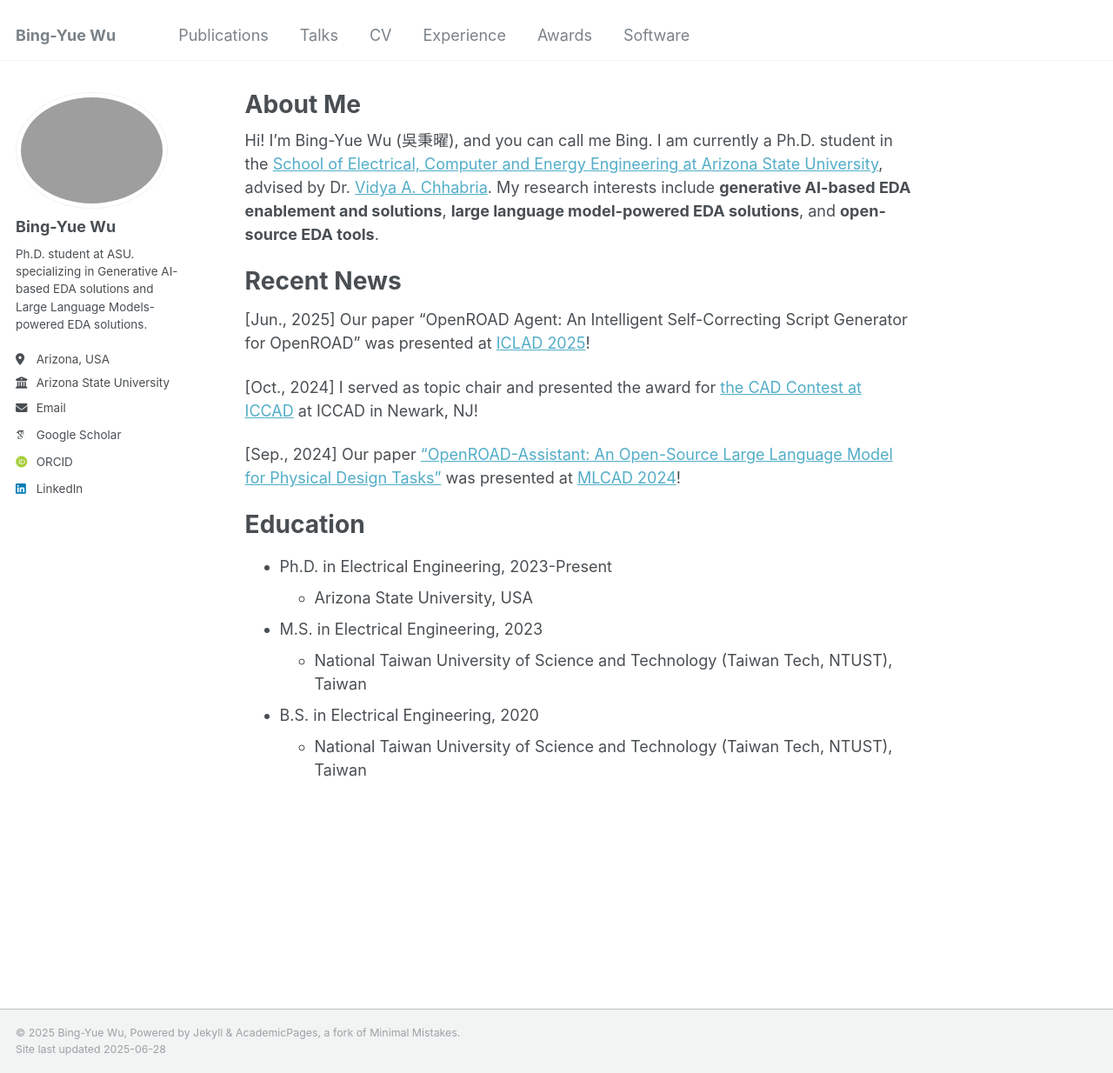
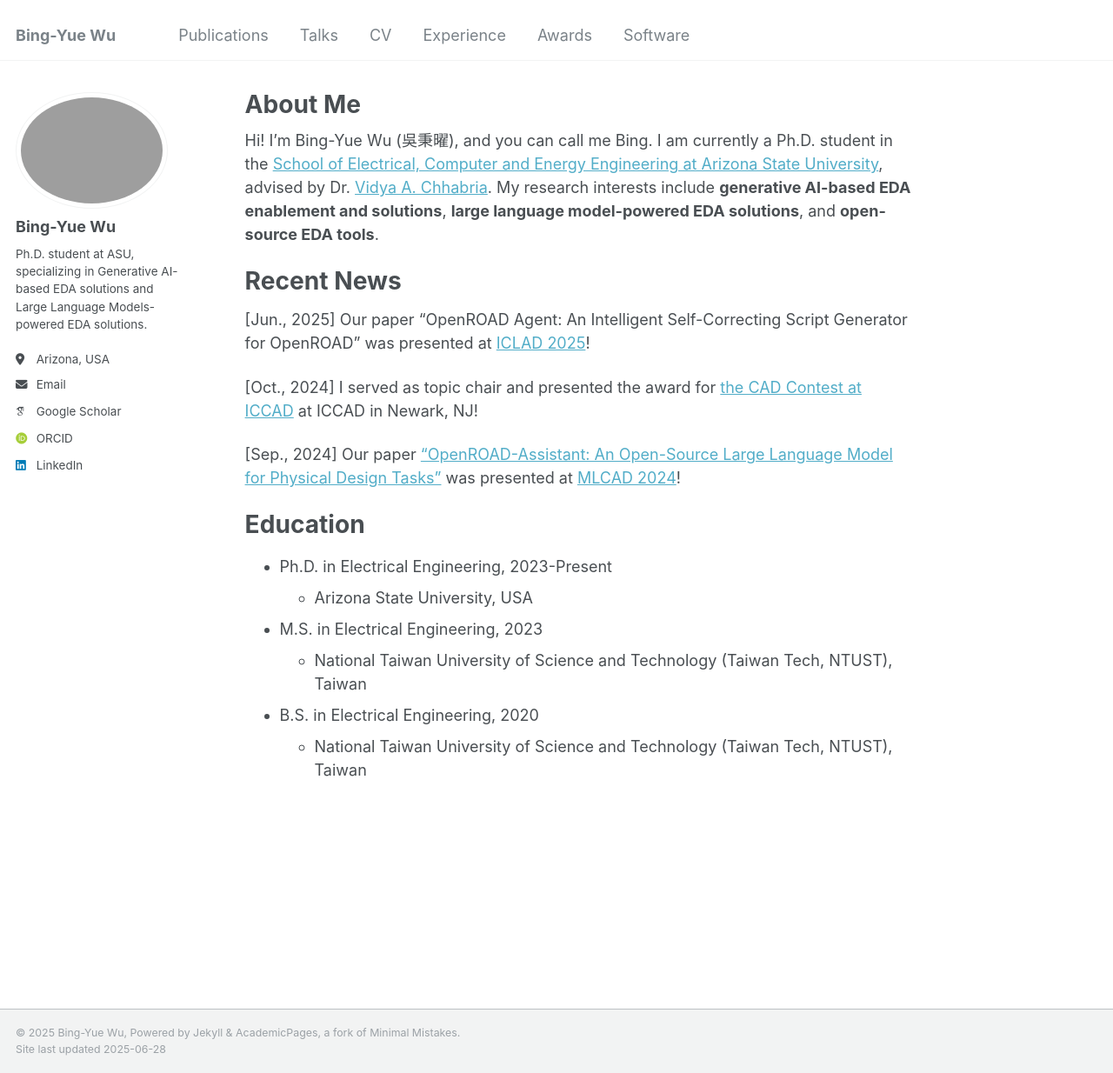
Before and after one commit to bingyuew/bingyuew.github.io, a Jekyll site: the page built from _pages/about.md, in a window 1280 px wide and 1234 px high. Shown: the whole window at 87% size. Built offline with Jekyll 4.4.1, drawn with Linux system fonts in a browser that asks for light colours; some web fonts are replaced.

Commit message:
update about
Signed-off-by: 吳秉曜 <wubingyao@MacBook-bro.local>

```diff
--- a/_config.yml
+++ b/_config.yml
@@ -24,9 +24,9 @@ author:
   avatar           : "profile.png"
   name             : "Bing-Yue Wu"
   pronouns         : # example: "she/her"
-  bio              : "Ph.D. student at ASU. specializing in Generative AI-based EDA solutions and Large Language Models-powered EDA solutions."
+  bio              : "Ph.D. student at ASU, specializing in Generative AI-based EDA solutions and Large Language Models-powered EDA solutions."
   location         : "Arizona, USA"
-  employer         : "Arizona State University"
+  employer         : # "Arizona State University"
   uri              : # URL
   email            : "bingyuew@asu.edu"
 
```
